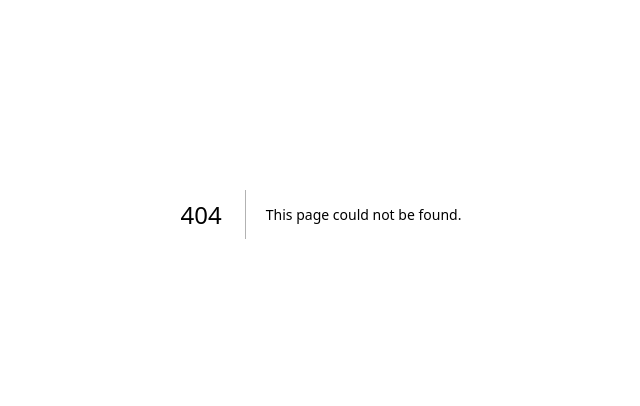
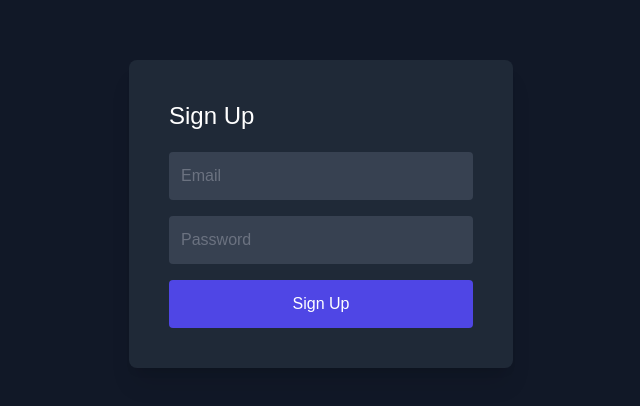
Before and after one commit to Bing6000s/Bingo, a Next.js app in the folder bingo/: page /sign-up in a window 1280 px wide. Before the commit this address had no page. Shown: the part 186-592 px from the top of the page, without its empty margins (319-959 px from the left). Built offline with nearby package versions, Linux system fonts and the light colour scheme.

Commit message:
added some signup from tutorial

```diff
--- a/bingo/package.json
+++ b/bingo/package.json
@@ -9,11 +9,13 @@
     "lint": "next lint"
   },
   "dependencies": {
+    "firebase": "^11.3.1",
     "next": "15.1.7",
     "primeicons": "^7.0.0",
     "primereact": "^10.9.2",
     "react": "^19.0.0",
-    "react-dom": "^19.0.0"
+    "react-dom": "^19.0.0",
+    "react-firebase-hooks": "^5.1.1"
   },
   "devDependencies": {
     "postcss": "^8",
--- /dev/null
+++ b/bingo/src/app/Firebase/config.js
@@ -0,0 +1,19 @@
+// Import the functions you need from the SDKs you need
+import { initializeApp } from "firebase/app";
+import { getAnalytics } from "firebase/analytics";
+// TODO: Add SDKs for Firebase products that you want to use
+// https://firebase.google.com/docs/web/setup#available-libraries
+
+// Your web app's Firebase configuration
+// For Firebase JS SDK v7.20.0 and later, measurementId is optional
+const firebaseConfig = {
+  apiKey: "AIzaSyBeQpREnvEJpAIIgglsRO--zlvDzVh6tXg",
+  authDomain: "bingo-57821.firebaseapp.com",
+  projectId: "bingo-57821",
+  storageBucket: "bingo-57821.firebasestorage.app",
+  messagingSenderId: "1065660189615",
+  appId: "1:1065660189615:web:ecab8b24b6571ad32bbd5a",
+};
+
+// Initialize Firebase
+const app = initializeApp(firebaseConfig);
--- /dev/null
+++ b/bingo/src/app/sign-up/page.jsx
@@ -0,0 +1,55 @@
+'use client';
+import { useState } from 'react';
+import { useCreateUserWithEmailAndPassword } from 'react-firebase-hooks/auth';
+import { auth } from '@/app/Firebase/config'; // Ensure the correct path
+
+const SignUp = () => {
+  const [email, setEmail] = useState('');
+  const [password, setPassword] = useState('');
+  const [createUserWithEmailAndPassword, user, loading, error] =
+    useCreateUserWithEmailAndPassword(auth);
+
+  const handleSignUp = async () => {
+    try {
+      await createUserWithEmailAndPassword(email, password);
+      setEmail('');
+      setPassword('');
+    } catch (err) {
+      console.error("Signup failed:", err);
+    }
+  };
+
+  return (
+    <div className="min-h-screen flex items-center justify-center bg-gray-900">
+      <div className="bg-gray-800 p-10 rounded-lg shadow-xl w-96">
+        <h1 className="text-white text-2xl mb-5">Sign Up</h1>
+        <input
+          type="email"
+          placeholder="Email"
+          value={email}
+          onChange={(e) => setEmail(e.target.value)}
+          className="w-full p-3 mb-4 bg-gray-700 rounded outline-none text-white placeholder-gray-500"
+        />
+        <input
+          type="password"
+          placeholder="Password"
+          value={password}
+          onChange={(e) => setPassword(e.target.value)}
+          className="w-full p-3 mb-4 bg-gray-700 rounded outline-none text-white placeholder-gray-500"
+        />
+        <button
+          onClick={handleSignUp}
+          disabled={loading}
+          className={`w-full p-3 rounded text-white ${
+            loading ? 'bg-gray-500 cursor-not-allowed' : 'bg-indigo-600 hover:bg-indigo-500'
+          }`}
+        >
+          {loading ? 'Signing Up...' : 'Sign Up'}
+        </button>
+        {error && <p className="text-red-500 mt-3">{error.message}</p>}
+      </div>
+    </div>
+  );
+};
+
+export default SignUp;
```
Also changed, not shown: bingo/src/Login.jsx (added, +22 -0 lines), 1 other file (tests, documents, lock files or other folders).
